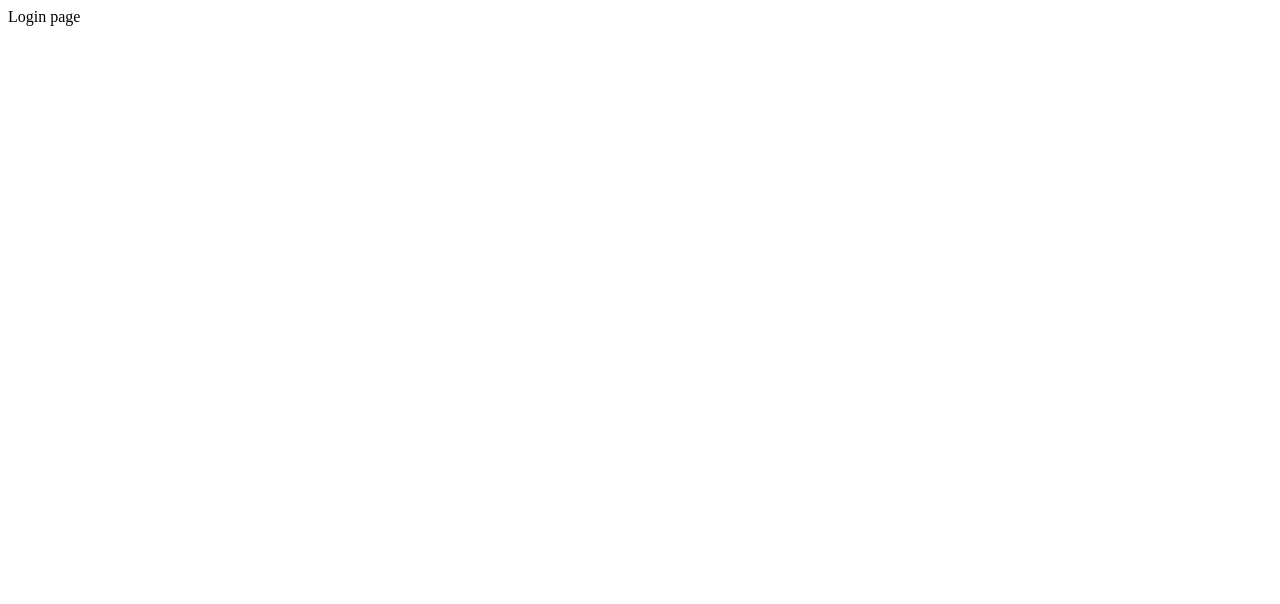
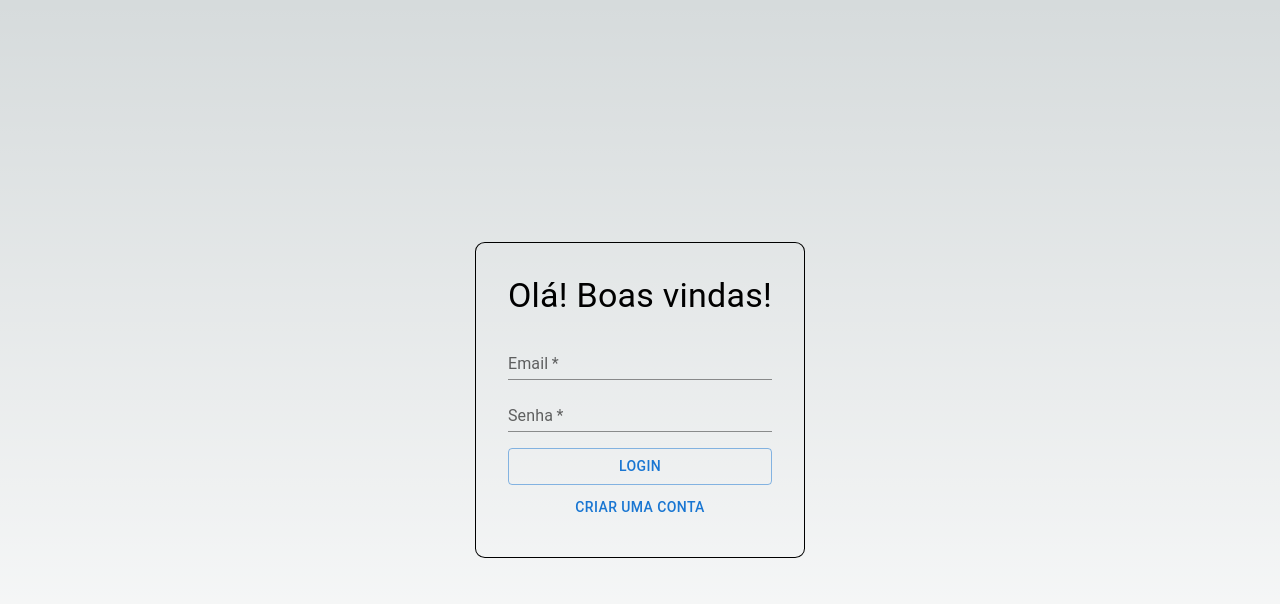
Before and after one commit to almeidadelucas/justice-for-all, a Next.js app in the folder frontend/: page /login in a window 1280 px wide. Shown: the top 604 px of the page. Built offline with nearby package versions, Linux system fonts and the light colour scheme.

Commit message:
[Login] creating login page

```diff
--- a/frontend/src/pages/_app.tsx
+++ b/frontend/src/pages/_app.tsx
@@ -1,4 +1,6 @@
-import type { AppProps } from "next/app";
+import React from 'react';
+import '@/styles/globals.css';
+import type { AppProps } from 'next/app';
 
 export default function App({ Component, pageProps }: AppProps) {
 	return <Component {...pageProps} />;
--- a/frontend/src/pages/_document.tsx
+++ b/frontend/src/pages/_document.tsx
@@ -1,4 +1,5 @@
-import { Html, Head, Main, NextScript } from "next/document";
+import React from 'react';
+import { Html, Head, Main, NextScript } from 'next/document';
 
 export default function Document() {
 	return (
--- a/frontend/src/pages/index.tsx
+++ b/frontend/src/pages/index.tsx
@@ -1,3 +1,5 @@
+import React from 'react';
+
 export default function Home() {
 	return <>Justice for all</>;
 }
--- a/frontend/src/pages/login/index.tsx
+++ b/frontend/src/pages/login/index.tsx
@@ -1,3 +1,118 @@
+import React from 'react';
+import styled from '@emotion/styled';
+import { TextField, Box, Typography, Button } from '@mui/material';
+import { useRouter } from 'next/router';
+import { FormEvent, useState } from 'react';
+
+interface IUser {
+	email: string;
+	password: string;
+}
+
+const Form = styled.form`
+	display: flex;
+	flex-direction: column;
+	row-gap: 1rem;
+`;
+
+const EMAIL_REGEX =
+	/^[a-zA-Z0-9.!#$%&'*+/=?^_`{|}~-]+@[a-zA-Z0-9-]+(?:\.[a-zA-Z0-9-]+)*$/;
+
 export default function Login() {
-	return <>Login page</>;
+	const { push } = useRouter();
+
+	const [user, setUser] = useState<IUser>({
+		email: '',
+		password: '',
+	});
+	const [errors, setErrors] = useState<IUser>({
+		email: '',
+		password: '',
+	});
+
+	const handleChange = (key: keyof IUser, value: string) => {
+		setUser({ ...user, [key]: value });
+	};
+
+	const validate = () => {
+		if (!user.email.match(EMAIL_REGEX)) {
+			setErrors({
+				...errors,
+				email: 'Email deve ter o formato "email@email.com"',
+			});
+			return false;
+		}
+		return true;
+	};
+
+	const handleSubmit = (event: FormEvent<HTMLFormElement>) => {
+		event.preventDefault();
+		if (validate()) {
+			alert('Faz o login');
+		}
+	};
+
+	return (
+		<Box
+			sx={{
+				width: '100vw',
+				height: '100vh',
+				display: 'flex',
+				justifyContent: 'center',
+				alignItems: 'center',
+			}}
+		>
+			<Box
+				sx={{
+					display: 'flex',
+					flexDirection: 'column',
+					padding: '2rem',
+					border: '1px solid black',
+					borderRadius: '3%',
+				}}
+			>
+				<Typography variant="h4" component="h1" sx={{ marginBottom: '1rem' }}>
+					Olá! Boas vindas!
+				</Typography>
+				<Form onSubmit={handleSubmit}>
+					<Box
+						sx={{
+							display: 'flex',
+							flexDirection: 'column',
+							rowGap: '0.25rem',
+						}}
+					>
+						<TextField
+							label="Email"
+							required
+							variant="standard"
+							error={!!errors.email}
+							onChange={(event) => handleChange('email', event.target.value)}
+						/>
+						<TextField
+							label="Senha"
+							required
+							type="password"
+							variant="standard"
+							onChange={(event) => handleChange('password', event.target.value)}
+						/>
+					</Box>
+					<Box
+						sx={{
+							display: 'flex',
+							flexDirection: 'column',
+							rowGap: '0.25rem',
+						}}
+					>
+						<Button type="submit" variant="outlined">
+							Login
+						</Button>
+						<Button variant="text" onClick={() => push('/singIn')}>
+							Criar uma conta
+						</Button>
+					</Box>
+				</Form>
+			</Box>
+		</Box>
+	);
 }
--- /dev/null
+++ b/frontend/src/pages/singIn/index.tsx
@@ -0,0 +1,3 @@
+export default function SingIn() {
+	return <>Cadastre-se</>;
+}
--- /dev/null
+++ b/frontend/src/styles/globals.css
@@ -0,0 +1,107 @@
+:root {
+	--max-width: 1100px;
+	--border-radius: 12px;
+	--font-mono: ui-monospace, Menlo, Monaco, "Cascadia Mono", "Segoe UI Mono",
+		"Roboto Mono", "Oxygen Mono", "Ubuntu Monospace", "Source Code Pro",
+		"Fira Mono", "Droid Sans Mono", "Courier New", monospace;
+
+	--foreground-rgb: 0, 0, 0;
+	--background-start-rgb: 214, 219, 220;
+	--background-end-rgb: 255, 255, 255;
+
+	--primary-glow: conic-gradient(
+		from 180deg at 50% 50%,
+		#16abff33 0deg,
+		#0885ff33 55deg,
+		#54d6ff33 120deg,
+		#0071ff33 160deg,
+		transparent 360deg
+	);
+	--secondary-glow: radial-gradient(
+		rgba(255, 255, 255, 1),
+		rgba(255, 255, 255, 0)
+	);
+
+	--tile-start-rgb: 239, 245, 249;
+	--tile-end-rgb: 228, 232, 233;
+	--tile-border: conic-gradient(
+		#00000080,
+		#00000040,
+		#00000030,
+		#00000020,
+		#00000010,
+		#00000010,
+		#00000080
+	);
+
+	--callout-rgb: 238, 240, 241;
+	--callout-border-rgb: 172, 175, 176;
+	--card-rgb: 180, 185, 188;
+	--card-border-rgb: 131, 134, 135;
+}
+
+@media (prefers-color-scheme: dark) {
+	:root {
+		--foreground-rgb: 255, 255, 255;
+		--background-start-rgb: 0, 0, 0;
+		--background-end-rgb: 0, 0, 0;
+
+		--primary-glow: radial-gradient(rgba(1, 65, 255, 0.4), rgba(1, 65, 255, 0));
+		--secondary-glow: linear-gradient(
+			to bottom right,
+			rgba(1, 65, 255, 0),
+			rgba(1, 65, 255, 0),
+			rgba(1, 65, 255, 0.3)
+		);
+
+		--tile-start-rgb: 2, 13, 46;
+		--tile-end-rgb: 2, 5, 19;
+		--tile-border: conic-gradient(
+			#ffffff80,
+			#ffffff40,
+			#ffffff30,
+			#ffffff20,
+			#ffffff10,
+			#ffffff10,
+			#ffffff80
+		);
+
+		--callout-rgb: 20, 20, 20;
+		--callout-border-rgb: 108, 108, 108;
+		--card-rgb: 100, 100, 100;
+		--card-border-rgb: 200, 200, 200;
+	}
+}
+
+* {
+	box-sizing: border-box;
+	padding: 0;
+	margin: 0;
+}
+
+html,
+body {
+	max-width: 100vw;
+	overflow-x: hidden;
+}
+
+body {
+	color: rgb(var(--foreground-rgb));
+	background: linear-gradient(
+			to bottom,
+			transparent,
+			rgb(var(--background-end-rgb))
+		)
+		rgb(var(--background-start-rgb));
+}
+
+a {
+	color: inherit;
+	text-decoration: none;
+}
+
+@media (prefers-color-scheme: dark) {
+	html {
+		color-scheme: dark;
+	}
+}
```
Also changed, not shown: frontend/package.json (+6 -1 lines), frontend/.eslintrc.json, 1 other file (tests, documents, lock files or other folders).
